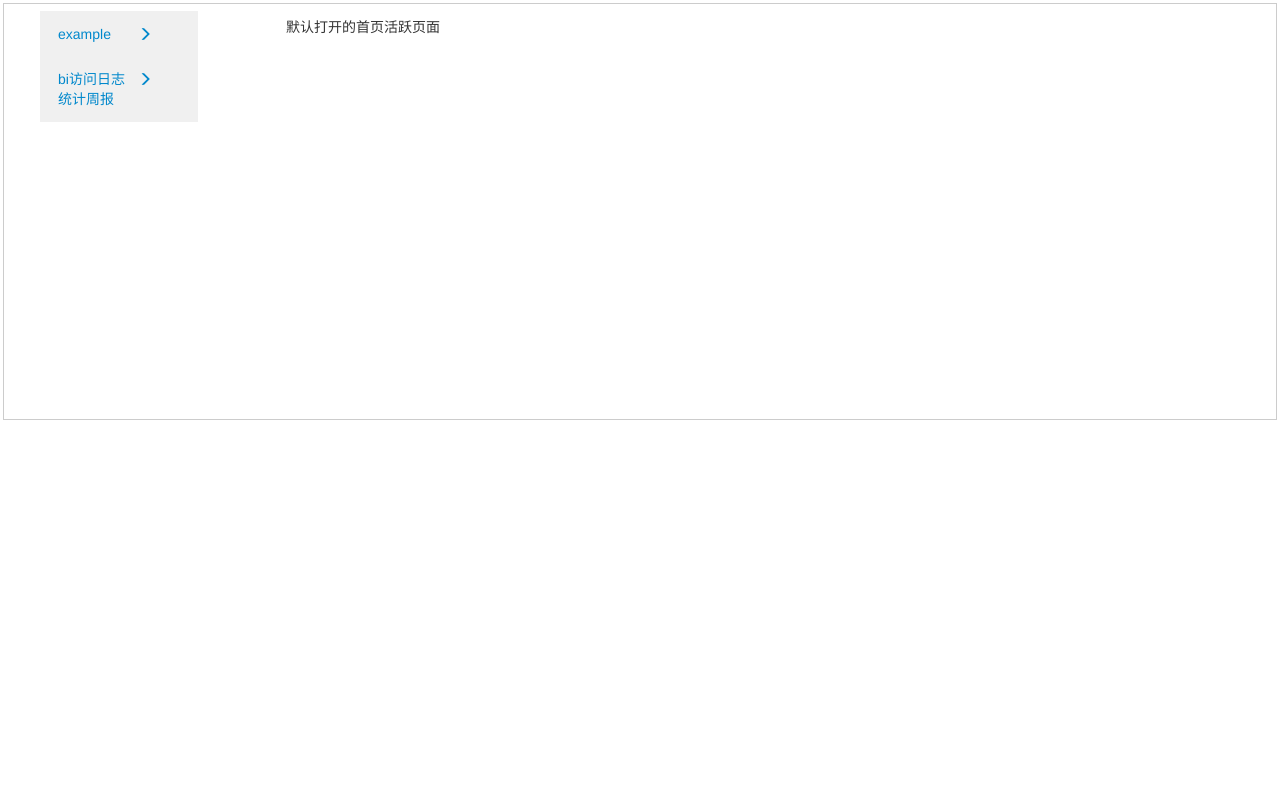
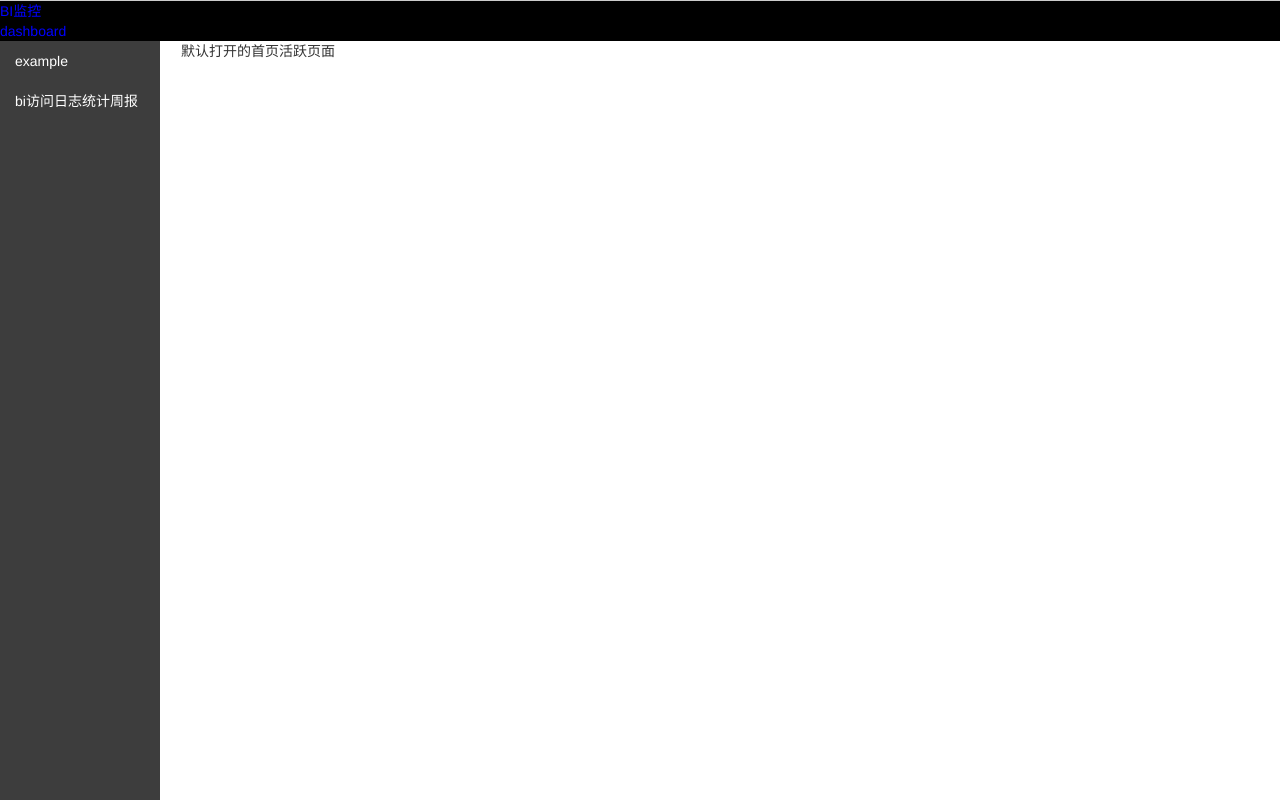
Before and after one commit to duyabobo/bi_monitor, a Django app: template bi_monitor_app/templates/index.html in a window 1280 px wide. Run offline with Django 3.2, Linux system fonts and the light colour scheme; the template is opened without the code that fills it, so the values that code supplies are empty; some libraries are stand-ins or nearby versions.

Commit message:
调整一下css

```diff
--- a/bi_monitor_app/static/css/base.css
+++ b/bi_monitor_app/static/css/base.css
@@ -7,38 +7,72 @@
 .leftMenu .panel-heading span{position:absolute;right:10px;top:12px;}
 .leftMenu .menu-item-left{padding: 2px; background: transparent; border:1px solid transparent;border-radius: 6px;}
 .leftMenu .menu-item-left:hover{background:#C4E3F3;border:1px solid #1E90FF;}
-*
-{
-    margin:1px;
-    padding:1px;
+* {
+    margin: 0;
+    padding: 0;
 }
 #mainBody
 {
     margin:0 auto;
     border:1px solid #ccc;
-    padding:5px;
-}
-#leftCol
-{
-    width:100px;
-    height:200px;
-    border:1px solid #ccc;
-    position:absolute;
-}
-#rightCol
-{
-    height:400px;
-    margin-left:170px;
-    margin-right:160px;
+    padding:0;
 }
 
-.leftcol .glyphicon-menu-right {
-    float: right;
-}
-.leftcol li {
-    width: 130px;
+.topCol
+{
+    position: fixed;
+    width: 100%;
+    background-color:black;
+    color:blue;
+    left:0;
 }
 
-.nav {
-    background-color:#f0f0f0;
+.leftCol {
+    float: left;
+    position: fixed;
+    top: 41px;
+    bottom:0;
+    left:0;
+    width:160px;
+    background-color:#3D3D3D
 }
+
+.right {
+    position: fixed;
+    width:85%;
+    top:41px;
+    bottom: 0;
+    margin-left:180px;
+    margin-right:10px
+}
+
+.rightCol
+{
+    top:41px;
+    bottom: 0;
+    height:400px;
+}
+
+.bottomCol
+{
+    position: fixed;
+    margin-left:180px;
+    bottom:0
+}
+
+.nav .active {
+    background-color: #FF0000
+}
+
+.nav li a {
+    color: white;
+}
+
+.nav li a:link {background-color: #3D3D3D}
+.nav li a:visited {background-color: #FF0000}
+.nav li a:hover {background-color: #ff8c71}
+.nav li a:active {background-color: #FF0000}
+
+li {list-style-type:none;;padding:0;margin:0;}
+
+ul {margin:0;}
--- a/bi_monitor_app/templates/index.html
+++ b/bi_monitor_app/templates/index.html
@@ -17,26 +17,28 @@
 </head>
 <body>
     <div id="mainBody">
-        <div class="span3 leftcol" style="width:160px">
+        <div class="topCol">
+            <div>BI监控</div> dashboard
+        </div>
+        <div class="nav3 leftCol">
             <ul class="nav nav-sidebar bs-docs-sidenav">
                 {# 左侧的导航条，每次增加一个监控项目，都需要增加一个导航条，需要指定<a>的 id 属性为 api_id #}
                 {# api_id 维护在views/__init__.py文件中的 title_dict 变量中 #}
                 <li>
                     <a href="#myContent" data-toggle="tab" class="my_tab_item" api_id="example">
-                        <i class="glyphicon glyphicon-menu-right"></i>
                         example
                     </a>
                 </li>
                 <li>
                     <a href="#myContent" data-toggle="tab" class="my_tab_item" api_id="bi_api_week_report">
-                        <i class="glyphicon glyphicon-menu-right"></i>
                         bi访问日志统计周报
                     </a>
                 </li>
             </ul>
         </div>
 
-        <div id="rightCol" style="margin-left:270px">
+        <div class="right">
+            <div class="rightCol">
                 <div id="myTabContent" class="tab-content">
                     {# 右侧的内容 #}
                     <div class="tab-pane fade in active" id="myContent">
@@ -46,9 +48,9 @@
                     </div>
                 </div>
             </div>
+            <div class="bottomCol">
 
-        <div id="bottomCol">
-
+            </div>
         </div>
 
         <script>
@@ -57,13 +59,13 @@
                 $.get(
                     '/list/?api_id=' + $(this).attr('api_id'),
                     function(data, status) {
-                        $('#rightCol').html(data);
+                        $('.rightCol').html(data);
                     }
                 );
                 $.get(
                     '/get_pager/?api_id=' + $(this).attr('api_id'),
                     function (data, ststus) {
-                        $('#bottomCol').html(data)
+                        $('.bottomCol').html(data)
                     }
                 )
             });
@@ -72,7 +74,7 @@
                 $.get(
                     '/content/?api_id=' + $(this).attr('api_id') + '&item_id=' + $(this).attr('item_id'),
                     function(data, status) {
-                        $('#rightCol').html(data);
+                        $('.rightCol').html(data);
                     }
                 )
             });
--- a/bi_monitor_app/templates/pager_info.html
+++ b/bi_monitor_app/templates/pager_info.html
@@ -1,9 +1,6 @@
 {# 分页信息 #}
 <div>
     <ul class="pagination" id="page1"></ul>
-</div>
-<div>
-    共{{ total }}条监控记录
 </div>
 <script>
     Page({
```
Lines whose indentation alone changed are shown as unchanged.
